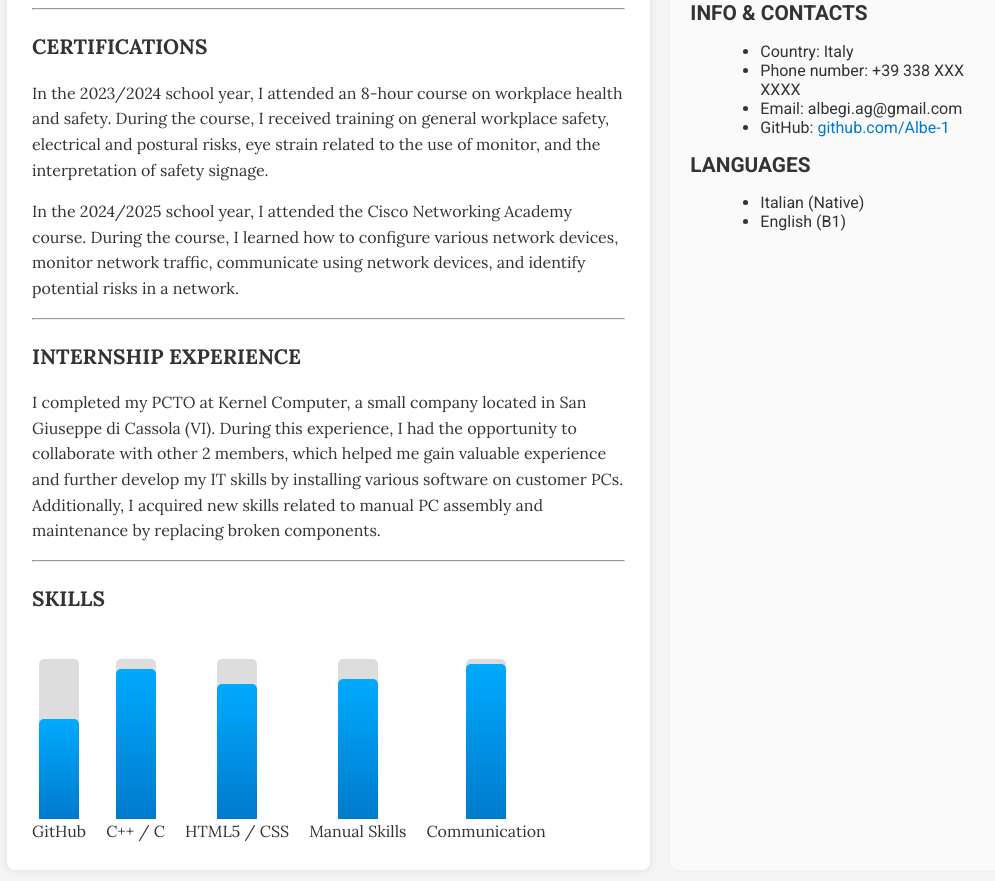
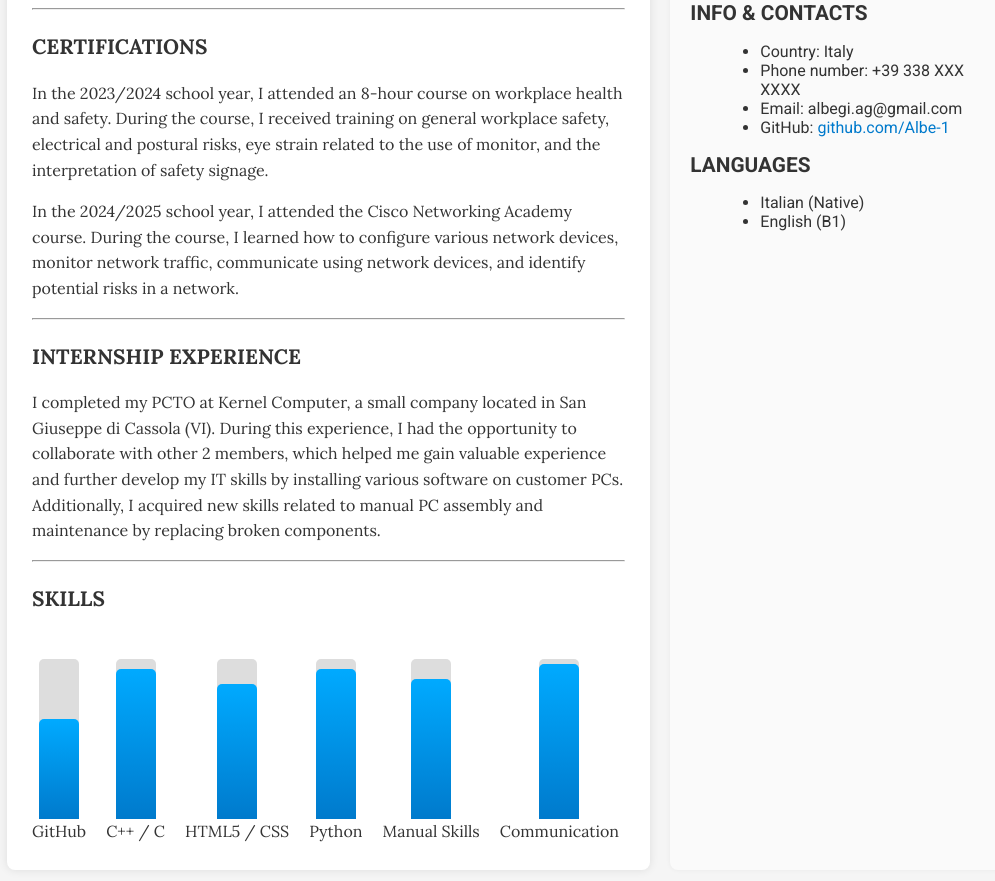
Before and after one commit to Albe-1/GibellatoDigitalProfile.github.io, a Jekyll site: the page built from index.md, in a window 1280 px wide and 900 px high, scrolled down 780 px. Shown: the top 881 px of the window, without its empty margins (133-1128 px from the left). Built offline with Jekyll 4.4.1, drawn with Linux system fonts in a browser that asks for light colours.

Commit message:
Update index.md

```diff
--- a/index.md
+++ b/index.md
@@ -54,6 +54,13 @@ I completed my PCTO at Kernel Computer, a small company located in San Giuseppe
   </div>
 
   <div style="text-align:center;">
+      <div style="width:40px; height:160px; background:#ddd; margin:0 auto; position:relative; border-radius:5px;">
+        <div style="width:100%; height:150px; background: linear-gradient(to top, #007acc, #00aaff); position:absolute;   bottom:0; border-radius:5px 5px 0 0;"></div>
+      </div>
+      <span>Python</span>
+  </div>
+
+  <div style="text-align:center;">
     <div style="width:40px; height:160px; background:#ddd; margin:0 auto; position:relative; border-radius:5px;">
       <div style="width:100%; height:140px; background: linear-gradient(to top, #007acc, #00aaff); position:absolute; bottom:0; border-radius:5px 5px 0 0;"></div>
     </div>
```
